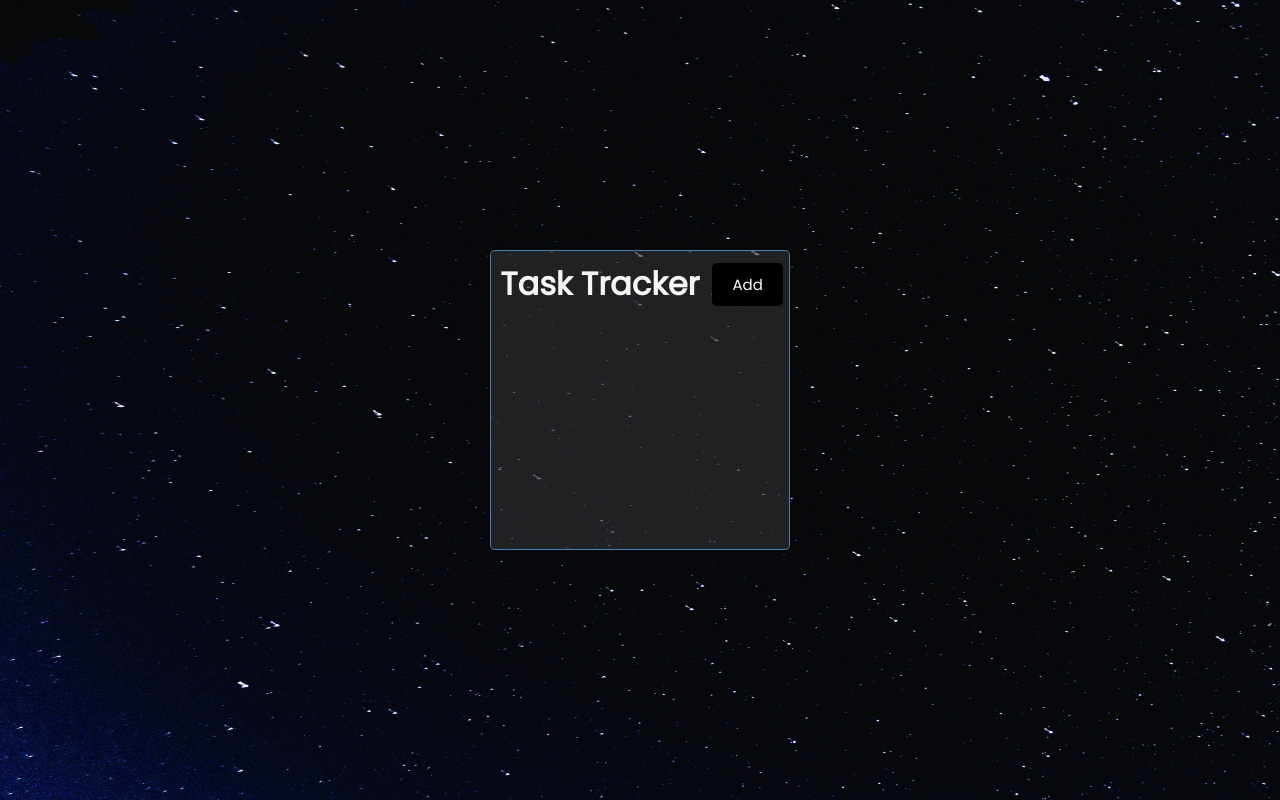
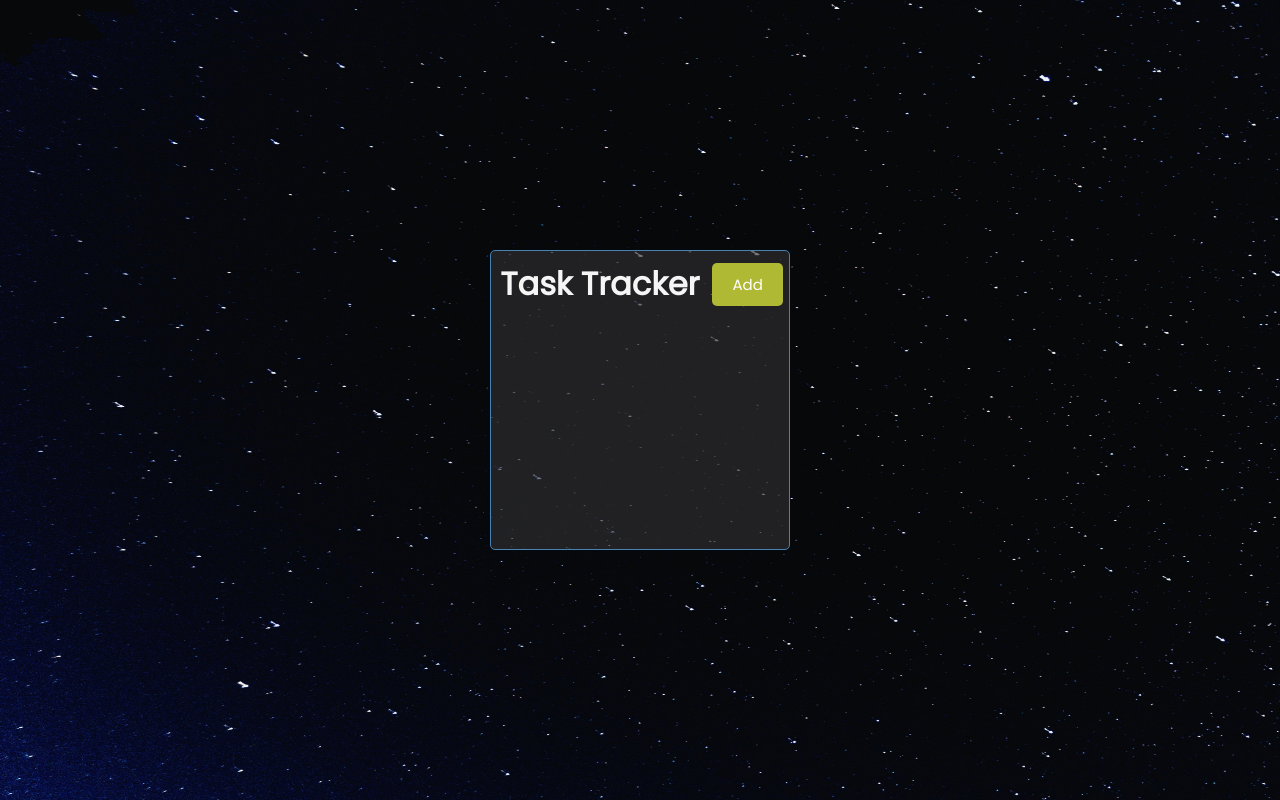
Before and after one commit to meve404/react-crash-course, a React (Create React App) app: page / in a window 1280 px wide. Built offline with nearby package versions, Linux system fonts and the light colour scheme; the HTML template or start-up script is replaced by a standard one.

Commit message:
Button and headers

```diff
--- /dev/null
+++ b/src/components/Button.js
@@ -0,0 +1,3 @@
+export const Button = ({color, text}) => {
+  return <button className='btn' style={{backgroundColor: color}}>{text}</button>
+}
--- a/src/components/Header.js
+++ b/src/components/Header.js
@@ -1,11 +1,12 @@
 import PropTypes from 'prop-types'
+import { Button } from './Button'
 
 export const Header = ({tittle}) => {
   return (
     <header className='header'>
         {/* <h1 style={headingStyle}>Task Tracker {tittle}</h1> */}
         <h1>{tittle}</h1>
-        <button className='btn'>Add</button>
+        <Button color='#AFB934' text='Add'></Button>
     </header>
   )
 }
```
